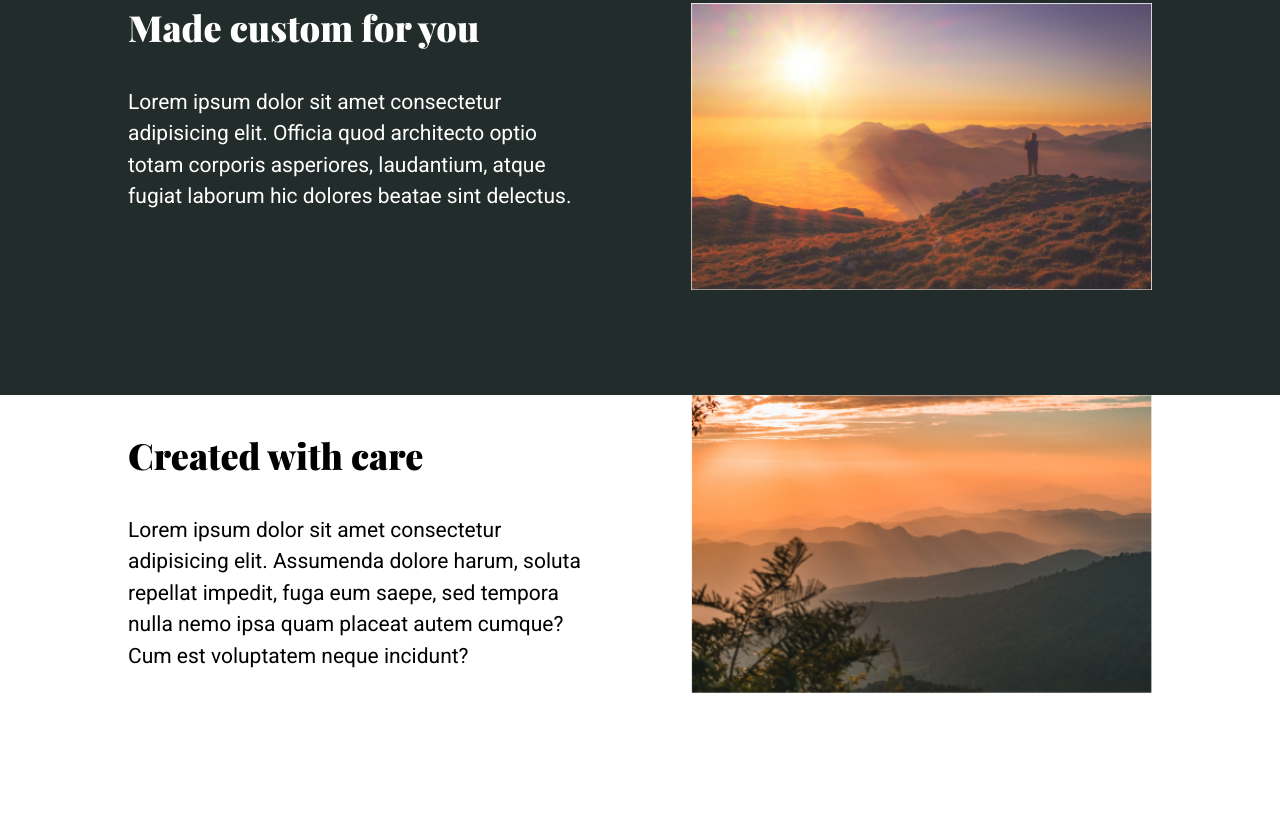
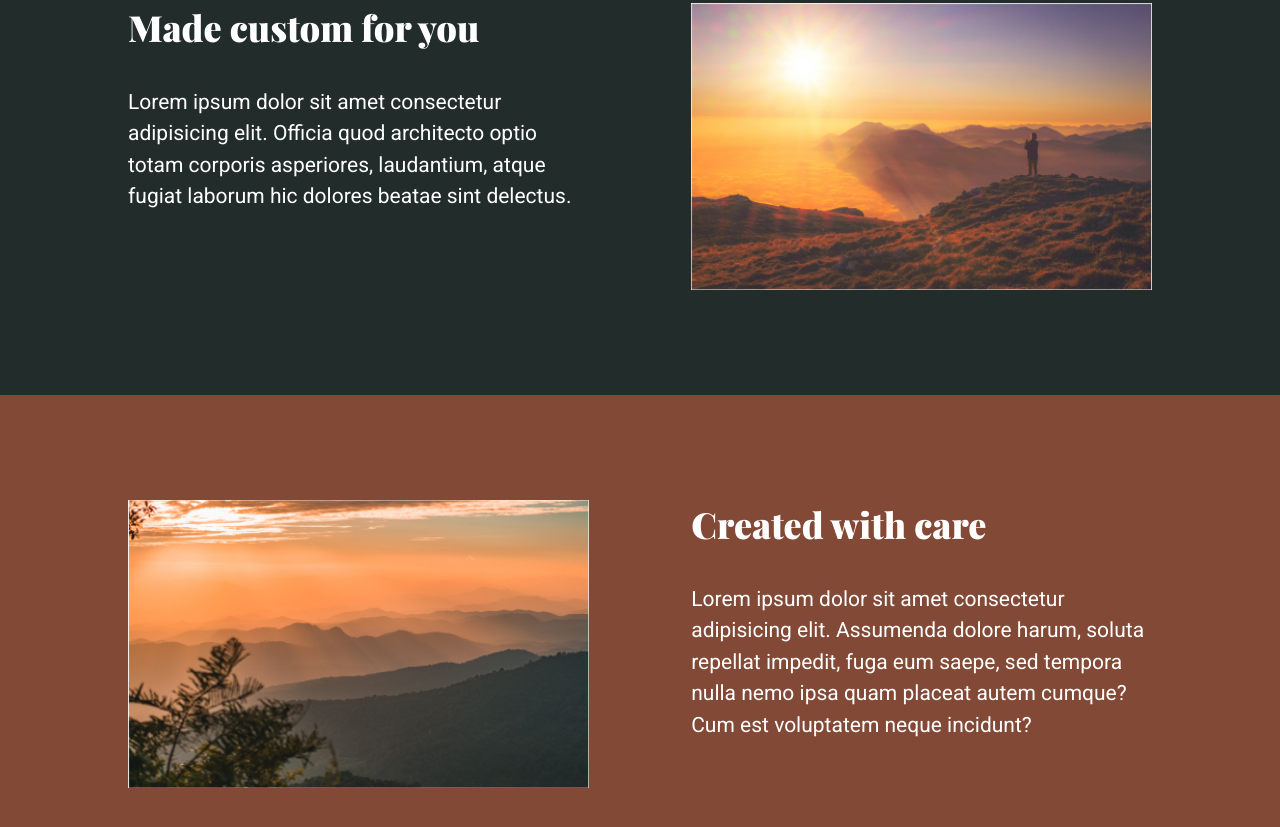
Before and after one commit to iamindika/kp_challenges, a plain HTML site: page flex-challenge04/index.html in a window 1280 px wide. Shown: the part 1319-2146 px from the top of the page. Before the commit the page ends 2012 px from the top, so only its background shows below. Drawn offline with nearby package versions, Linux system fonts and the light colour scheme.

Commit message:
define styles for section3 content

```diff
--- a/flex-challenge04/style.css
+++ b/flex-challenge04/style.css
@@ -12,6 +12,7 @@ img {
 }
 
 h3 {
+  margin-top: 0;
   font: 900 2.25rem 'Playfair Display', sans-serif;
 }
 
@@ -65,7 +66,6 @@ h3 {
 }
 
 .main__section1 h3 {
-  margin-top: 0;
   color: #824936;
   text-align: center;
 }
@@ -76,6 +76,12 @@ h3 {
   color: #FFF;
 }
 
-.main__section2 h3 {
-  margin-top: 0;
+.main__section3 {
+  padding: 5em 0;
+  background-color: #824936;
+  color: #FFF;
 }
+
+.main__section3__content {
+  order: 2;
+}
```
